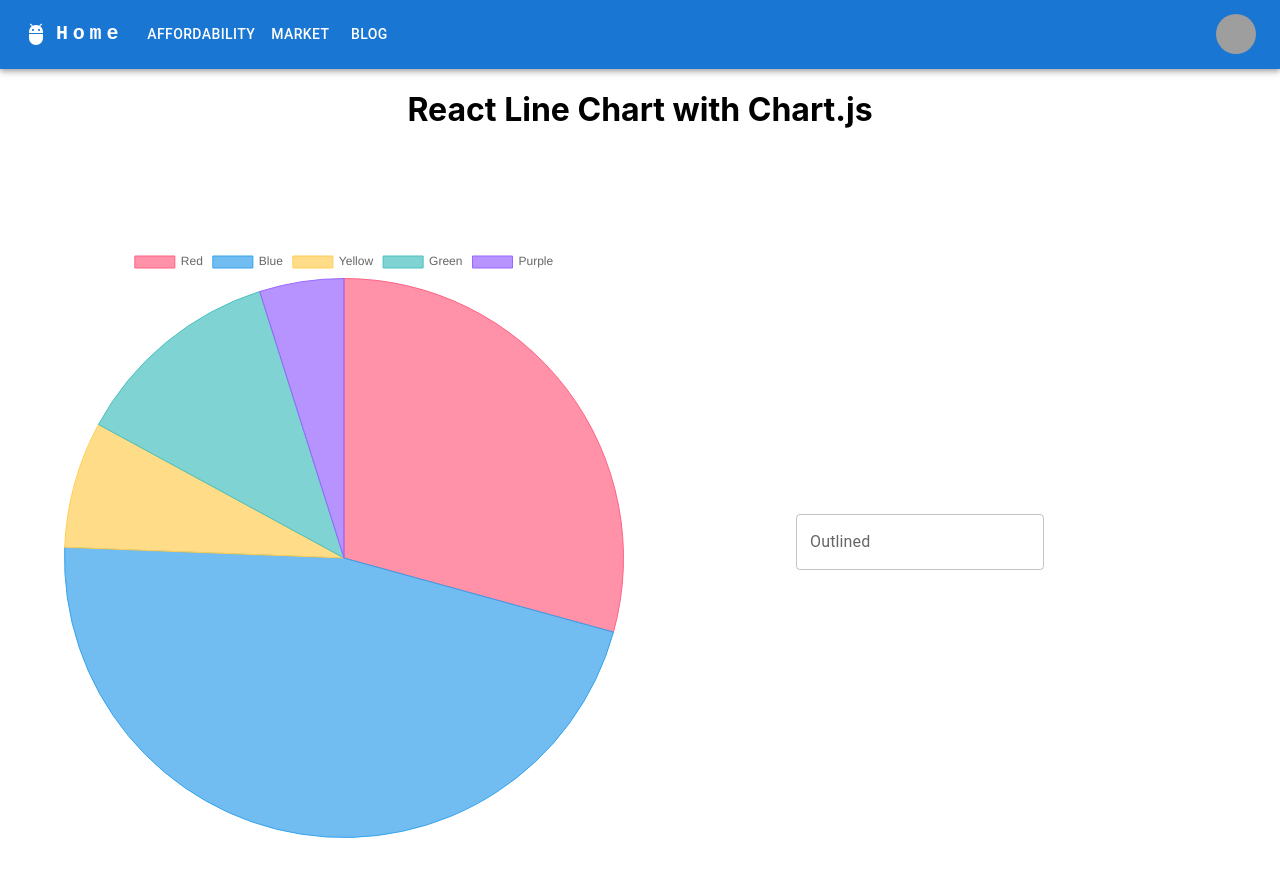
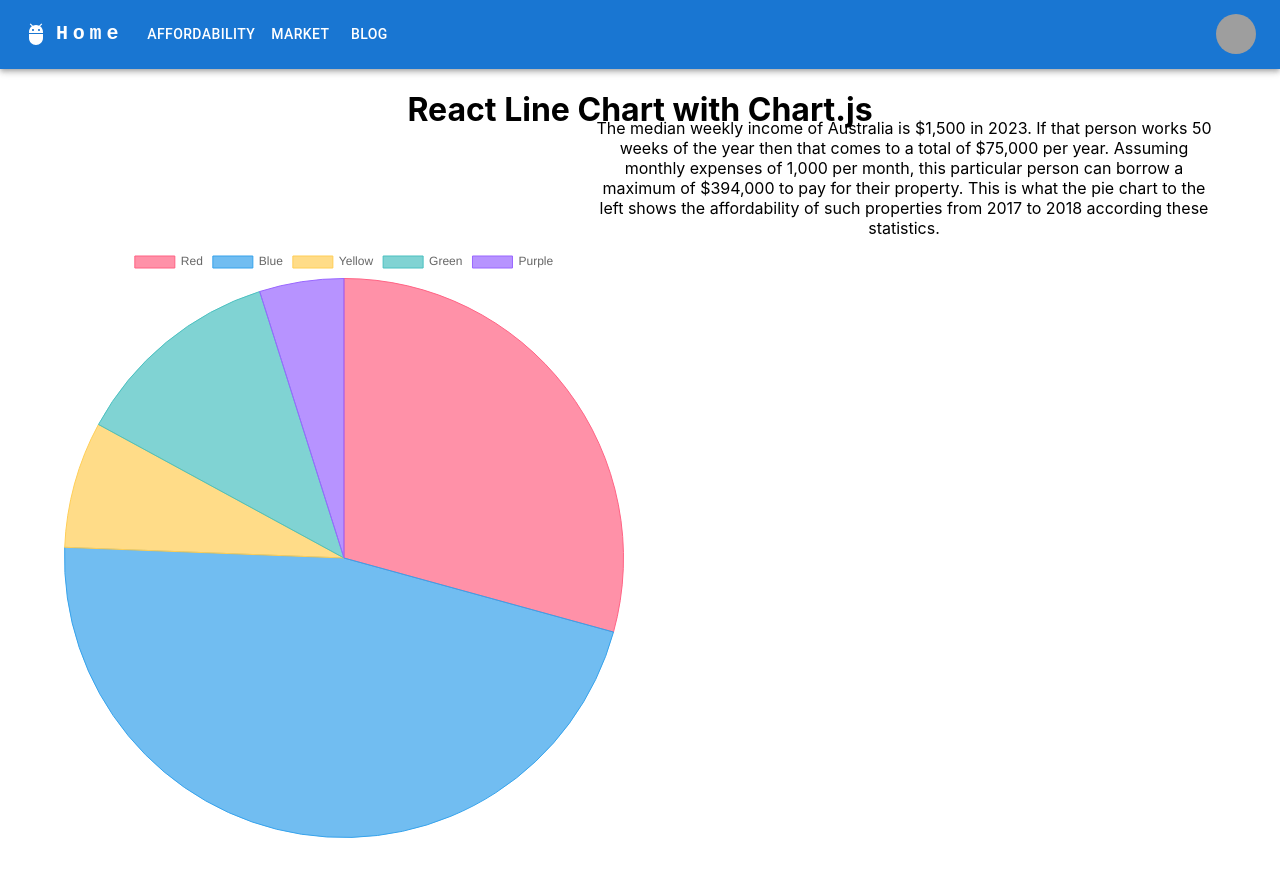
Before and after one commit to Solverpilen/COS30049-Assignment-2, a React (Create React App) app in the folder housing_enjoyers_website/: page /Affordability in a window 1280 px wide. Shown: the top 876 px of the page. Built offline with nearby package versions, Linux system fonts and the light colour scheme; grey boxes are pictures that could not be loaded.

Commit message:
added a text box

```diff
--- a/housing_enjoyers_website/src/pages/Affordability.js
+++ b/housing_enjoyers_website/src/pages/Affordability.js
@@ -3,6 +3,8 @@ import PieChart from '../components/charts/PieChart.js';
 import LineChart from '../components/charts/LineChart.js';
 import { Grid, Container, Paper } from '@mui/material';
 import TextField from '@mui/material/TextField';
+import Box from '@mui/material/Box';
+
 
 
 
@@ -28,12 +30,20 @@ function Affordability() {
     </Grid>
 
     <Grid container
-    spacing={2}
+    spacing={6}
     justifyContent="center"
-    alignItems="center"
+   // alignItems="center"
     item xs={6}>
 
-    <TextField id="outlined-basic" label="Outlined" variant="outlined" />
+    <Box>
+    <p> The median weekly income of Australia is $1,500 in 2023. If that person works 50 weeks of the year
+        then that comes to a total of $75,000 per year. Assuming monthly expenses of 1,000 per month,
+        this particular person can borrow a maximum of $394,000 to pay for their property.
+        This is what the pie chart to the left shows the affordability of such properties from 2017 to 2018 according
+        these statistics.
+    </p>
+    </Box>
+
 
     </Grid>
 
```
